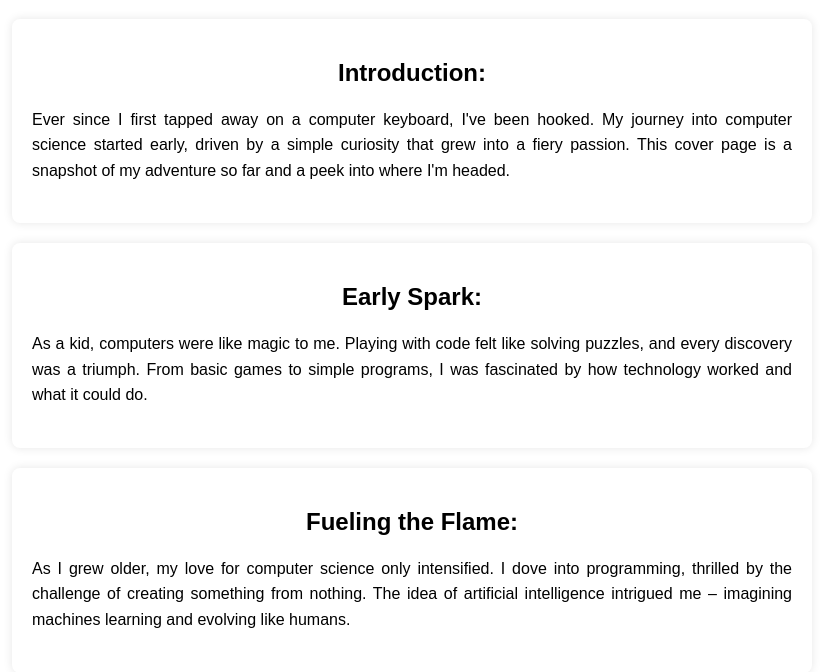
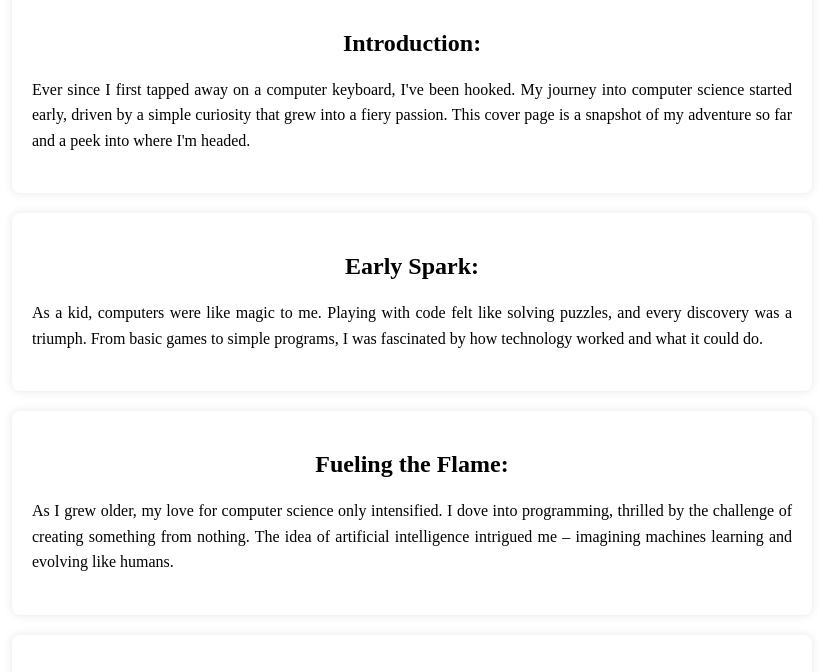
Before and after one commit to aparna270304/aparna, a plain HTML site: page passion.html in a window 1280 px wide. Shown: the part 118-790 px from the top of the page, without its empty margins (228-1051 px from the left). Drawn offline with Linux system fonts and the light colour scheme.

Commit message:
Update passion.html

```diff
--- a/passion.html
+++ b/passion.html
@@ -5,14 +5,14 @@
     <meta name="viewport" content="width=device-width, initial-scale=1.0">
     <title>My Journey in Computer Science: A Passion Unveiled</title>
     <style>
-        body {
+        .body {
             background-image: url(HD-wallpaper-laptop-keyboard-backlight-dark.jpg);
             background-size: cover;
             background-repeat: no-repeat;
             background-attachment: fixed;
         }
 
-        body {
+        .body {
             font-family: Arial, sans-serif;
             margin: 0;
             padding: 0;
```
